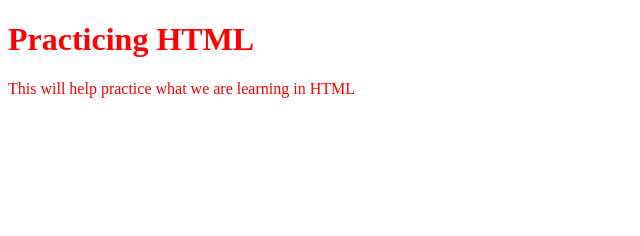
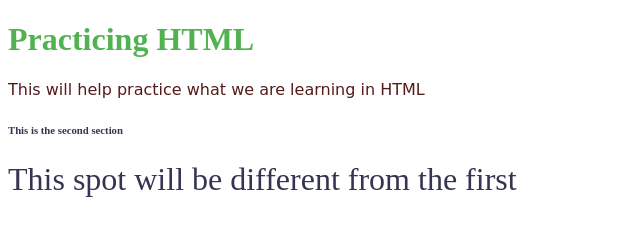
Before and after one commit to antmedina/Test13, a plain HTML site: page index.html in a window 1280 px wide. Shown: the whole page, without its empty margins (0-640 px from the left). Drawn offline with Linux system fonts and the light colour scheme.

Commit message:
Added some elemetns to the style sheets

```diff
--- a/index.html
+++ b/index.html
@@ -13,5 +13,13 @@
         <h1>Practicing HTML</h1>
             <p>This will help practice what we are learning in HTML</p>
     </div>
+    <p></p>
+    <p></p>
+    <p></p>
+    <div id="second">
+        <h6>This is the second section</h6>
+        <a>This spot will be different from the first
+
+    </div>
 </body>
 </html>
--- a/style.css
+++ b/style.css
@@ -1,3 +1,20 @@
 .red{
-    color: red
+    color: #541B1B;
 }
+.red h1{
+    color:#51B251;
+}
+.red p {
+font-family: cursive;
+}
+
+#second{
+    color:#353553;
+    text-justify:distribute-all-lines;
+}
+#second h6{
+    text-orientation: sideways-right;
+}
+#second a{
+    font-size: 2em;
+}
```
